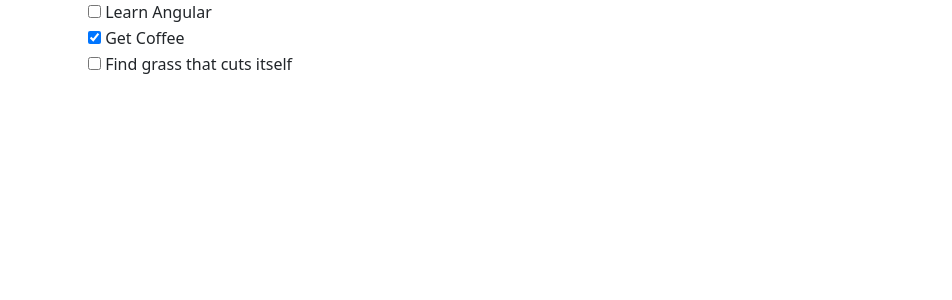
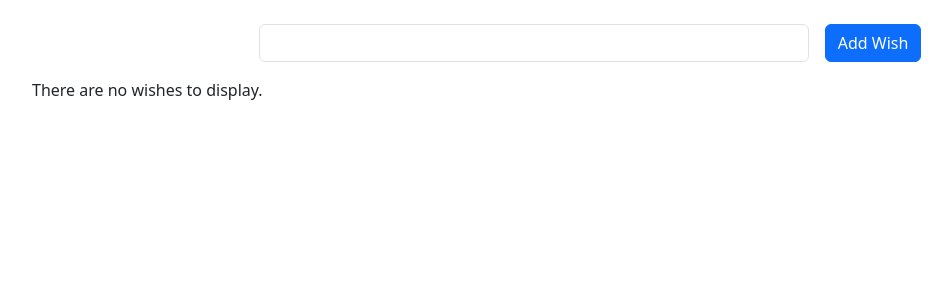
Before and after one commit to Soucius/wishlist-app, an Angular app: page / in a window 1280 px wide. Shown: the top 300 px of the page, without its empty margins (50-1002 px from the left). Built offline with nearby package versions, Linux system fonts and the light colour scheme.

Commit message:
using ngModel to bind values to form controls

```diff
--- a/src/app/app.component.html
+++ b/src/app/app.component.html
@@ -1,4 +1,16 @@
 <div class="container">
+  <form class="row mt-3 gx-3 gy-2 align-items-center justify-content-center">
+    <div class="col-sm-6">
+      <label class="visually-hidden" for="specificSizeInputName">Wish</label>
+      <input type="text" name="new-wish-text" class="form-control" [(ngModel)]="newWishText">
+    </div>
+
+    <div class="col-auto">
+      <button type="submit" class="btn btn-primary" (click)="$event.preventDefault(); addNewWish()">Add Wish</button>
+    </div>
+  </form>
+
+  <div class="row mt-3">
     <div *ngIf="items.length === 0; else showItems">
       There are no wishes to display.
     </div>
@@ -15,3 +27,4 @@
       </ul>
     </ng-template>
   </div>
+</div>
--- a/src/app/app.component.ts
+++ b/src/app/app.component.ts
@@ -8,10 +8,17 @@
 })
 export class AppComponent {
   items: WishItem[] = [
-    new WishItem('Learn Angular'),
-    new WishItem('Get Coffee', true),
-    new WishItem('Find grass that cuts itself')
+    // new WishItem('Learn Angular'),
+    // new WishItem('Get Coffee', true),
+    // new WishItem('Find grass that cuts itself')
   ];
+
+  newWishText = '';
+
+  addNewWish() {
+    this.items.push(new WishItem(this.newWishText));
+    this.newWishText = '';
+  }
 
   toggleItem(item: WishItem) {
     item.isComplete = !item.isComplete;
--- a/src/app/app.module.ts
+++ b/src/app/app.module.ts
@@ -2,13 +2,15 @@
 import { BrowserModule } from '@angular/platform-browser';
 
 import { AppComponent } from './app.component';
+import { FormsModule } from '@angular/forms';
 
 @NgModule({
   declarations: [
     AppComponent
   ],
   imports: [
-    BrowserModule
+    BrowserModule,
+    FormsModule
   ],
   providers: [],
   bootstrap: [AppComponent]
```
Lines whose indentation alone changed are shown as unchanged.
